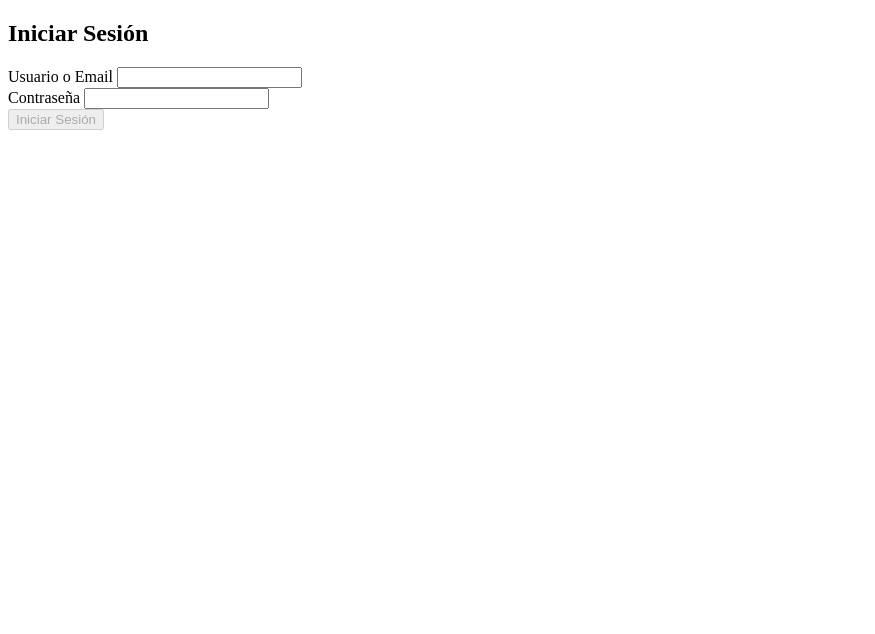
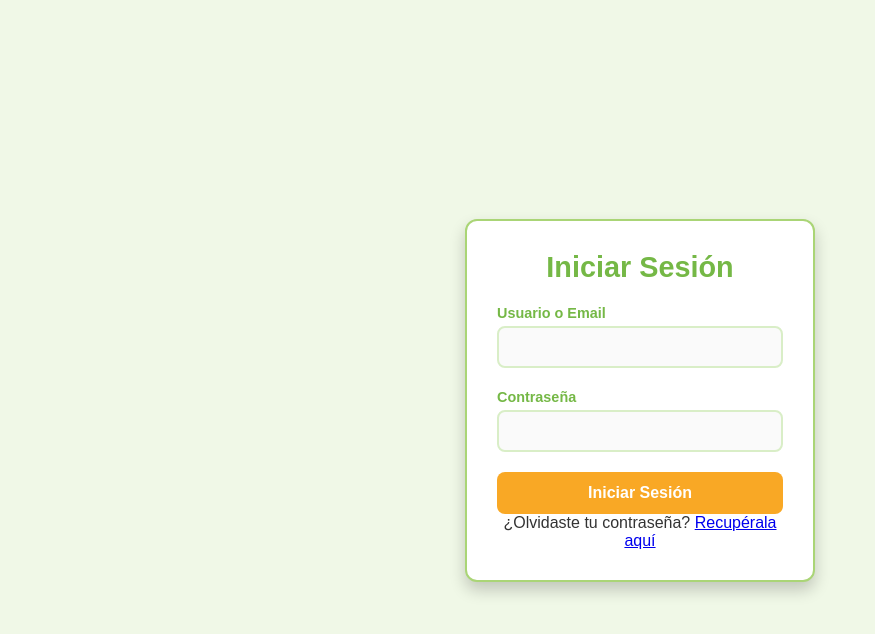
Before and after one commit to ChrisValero06/desarrollo-web-profesional-, a plain HTML site: page html/Login.html in a window 1280 px wide. Shown: the whole page, without its empty margins (0-875 px from the left). Drawn offline with Linux system fonts and the light colour scheme; files that its build step writes are made by us from their sources.

Commit message:
Update Login.html

```diff
--- a/html/Login.html
+++ b/html/Login.html
@@ -4,7 +4,7 @@
     <meta charset="UTF-8">
     <meta name="viewport" content="width=device-width, initial-scale=1.0">
     <title>Login</title>
-    <link rel="stylesheet" href="css\login.css">
+    <link rel="stylesheet" href="css/login.css">
 </head>
 <body>
     <div class="login-container">
@@ -20,9 +20,10 @@
                 <input type="password" id="password" name="password" required>
                 <small class="error-message" id="passwordError"></small>
             </div>
-            <button type="submit" id="loginButton" disabled>Iniciar Sesión</button>
+            <button type="submit" id="loginButton">Iniciar Sesión</button>
         </form>
+        <p>¿Olvidaste tu contraseña? <a href="recover.html" id="recoverLink">Recupérala aquí</a></p>
     </div>
-    <script src="js\login.js"></script>
+    <script src="js/llogin.js"></script>
 </body>
 </html>
```
